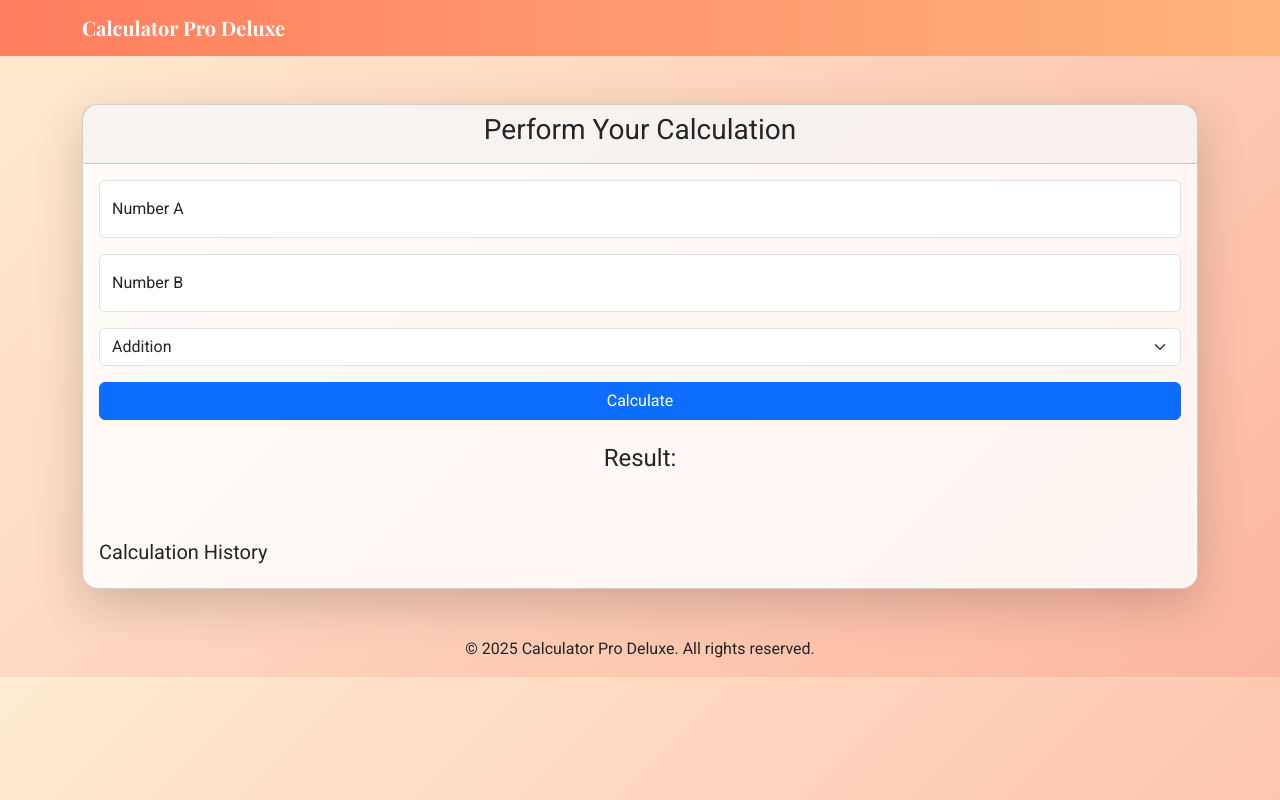
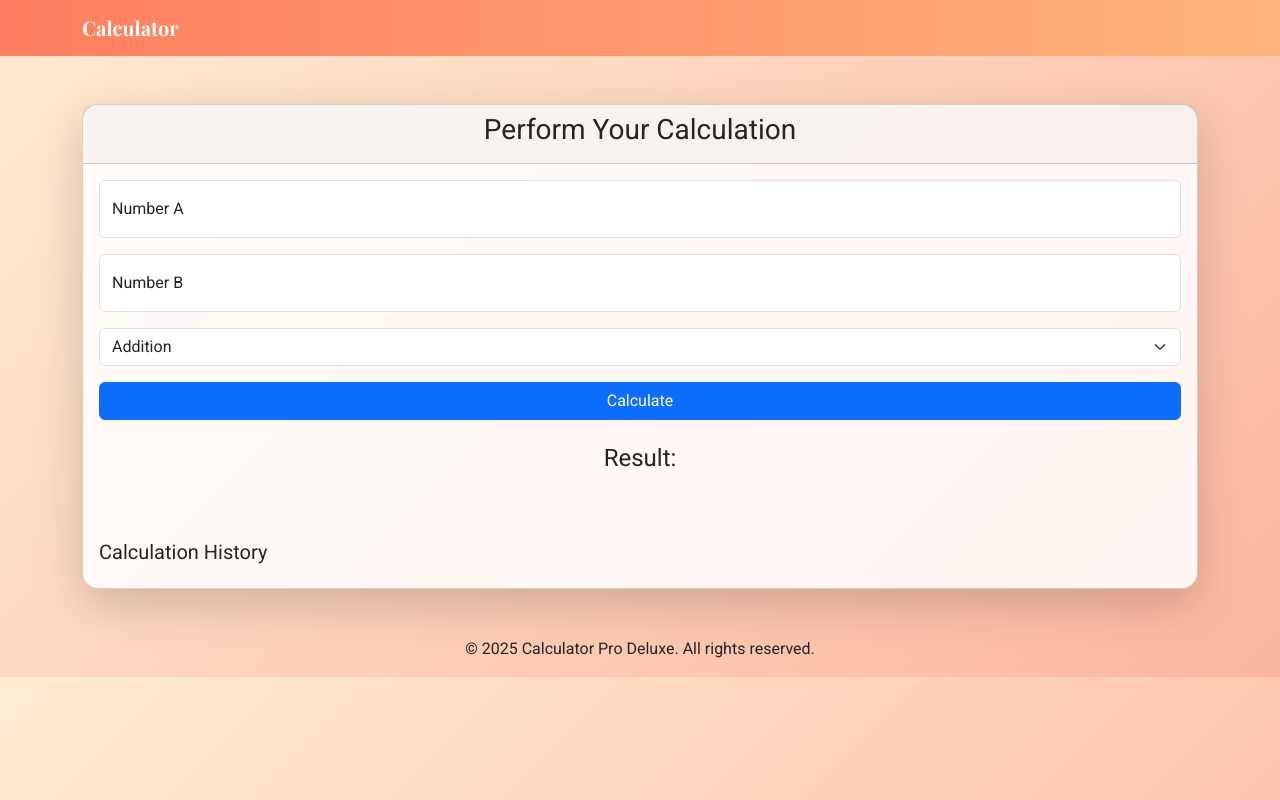
Before and after one commit to saikiran-private/calculator-node-js, a website: page public/index.html in a window 1280 px wide. Drawn offline with nearby package versions, Linux system fonts and the light colour scheme.

Commit message:
Update index.html

```diff
--- a/public/index.html
+++ b/public/index.html
@@ -22,7 +22,7 @@
   <!-- Navigation Bar with gradient background -->
   <nav class="navbar navbar-expand-lg navbar-dark">
     <div class="container">
-      <a class="navbar-brand" href="#">Calculator Pro Deluxe</a>
+      <a class="navbar-brand" href="#">Calculator</a>
     </div>
   </nav>
 
```
